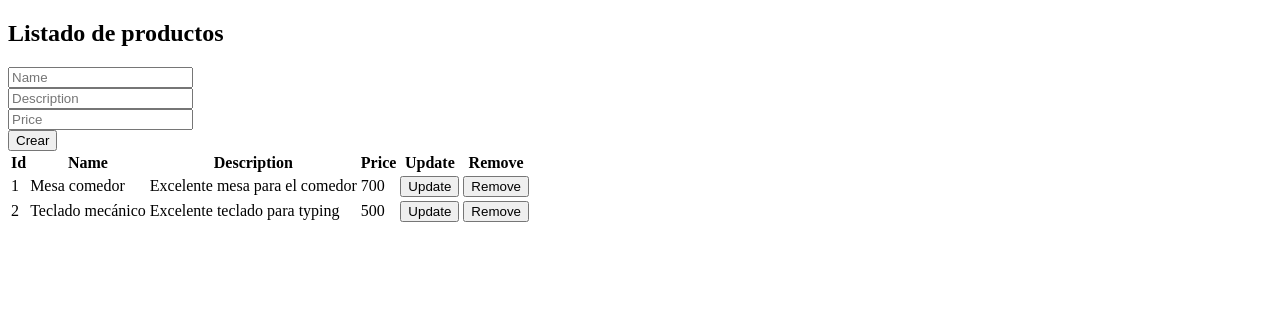
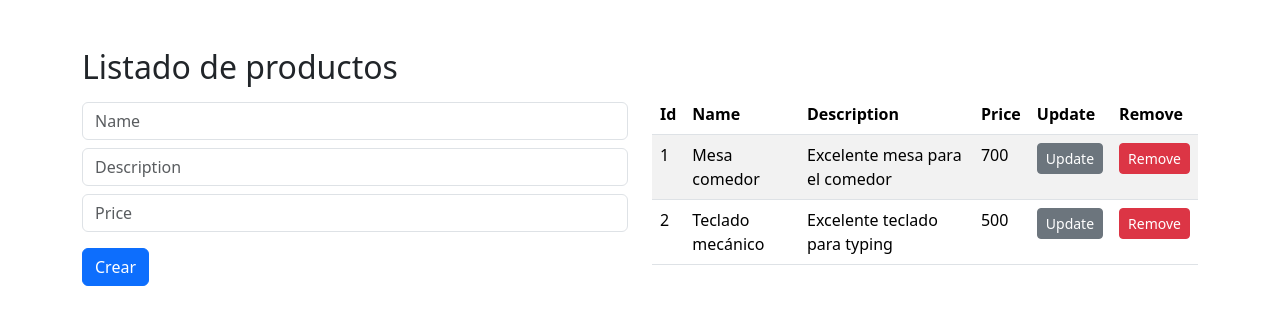
Before and after one commit to dieegoludee/spring-repository, an Angular app in the folder projects/angular-app/: page / in a window 1280 px wide. Shown: the top 324 px of the page. Built offline with nearby package versions, Linux system fonts and the light colour scheme.

Commit message:
Implementando estilos CSS con Bootstrap

```diff
--- a/projects/angular-app/src/app/products/components/form/form.component.html
+++ b/projects/angular-app/src/app/products/components/form/form.component.html
@@ -1,6 +1,7 @@
 <form (ngSubmit)="onSubmit()">
   <div>
     <input
+      class="form-control my-2"
       type="text"
       placeholder="Name"
       name="name"
@@ -9,6 +10,7 @@
   </div>
   <div>
     <input
+      class="form-control my-2"
       type="text"
       placeholder="Description"
       name="description"
@@ -17,6 +19,7 @@
   </div>
   <div>
     <input
+      class="form-control my-2"
       type="number"
       placeholder="Price"
       name="price"
@@ -24,6 +27,8 @@
     />
   </div>
   <div>
-    <button>{{ product.id > 0 ? "Actualizar" : "Crear" }}</button>
+    <button class="btn btn-primary my-2">
+      {{ product.id > 0 ? "Actualizar" : "Crear" }}
+    </button>
   </div>
 </form>
--- a/projects/angular-app/src/app/products/components/product.component.html
+++ b/projects/angular-app/src/app/products/components/product.component.html
@@ -1,13 +1,17 @@
+<div class="container my-5">
   <h2>Listado de productos</h2>
 
+  <div class="row">
+    <div class="col">
       <product-form
         (newProductEvent)="addProduct($event)"
         [product]="productSelected"
       >
       </product-form>
-
+    </div>
+    <div class="col">
       @if ( products.length > 0 ) {
-<table>
+      <table class="table table-hover table-striped">
         <thead>
           <tr>
             <th>Id</th>
@@ -26,12 +30,31 @@
             <td>{{ product.name }}</td>
             <td>{{ product.description }}</td>
             <td>{{ product.price }}</td>
-      <td><button (click)="onUpdateProduct(product)">Update</button></td>
-      <td><button (click)="onRemoveProduct(product.id)">Remove</button></td>
+            <td>
+              <button
+                (click)="onUpdateProduct(product)"
+                class="btn btn-sm btn-secondary"
+              >
+                Update
+              </button>
+            </td>
+            <td>
+              <button
+                (click)="onRemoveProduct(product.id)"
+                class="btn btn-sm btn-danger"
+              >
+                Remove
+              </button>
+            </td>
           </tr>
           }
         </tbody>
       </table>
       } @else {
-<div>Lo sentimos no hay registros en el sistema!</div>
+      <div class="alert alert-info">
+        Lo sentimos no hay registros en el sistema!
+      </div>
       }
+    </div>
+  </div>
+</div>
--- a/projects/angular-app/src/index.html
+++ b/projects/angular-app/src/index.html
@@ -6,6 +6,12 @@
     <base href="/" />
     <meta name="viewport" content="width=device-width, initial-scale=1" />
     <link rel="icon" type="image/x-icon" href="favicon.ico" />
+    <link
+      href="https://cdn.jsdelivr.net/npm/bootstrap@5.3.3/dist/css/bootstrap.min.css"
+      rel="stylesheet"
+      integrity="sha384-QWTKZyjpPEjISv5WaRU9OFeRpok6YctnYmDr5pNlyT2bRjXh0JMhjY6hW+ALEwIH"
+      crossorigin="anonymous"
+    />
   </head>
   <body>
     <app-root></app-root>
```
Lines whose indentation alone changed are shown as unchanged.
